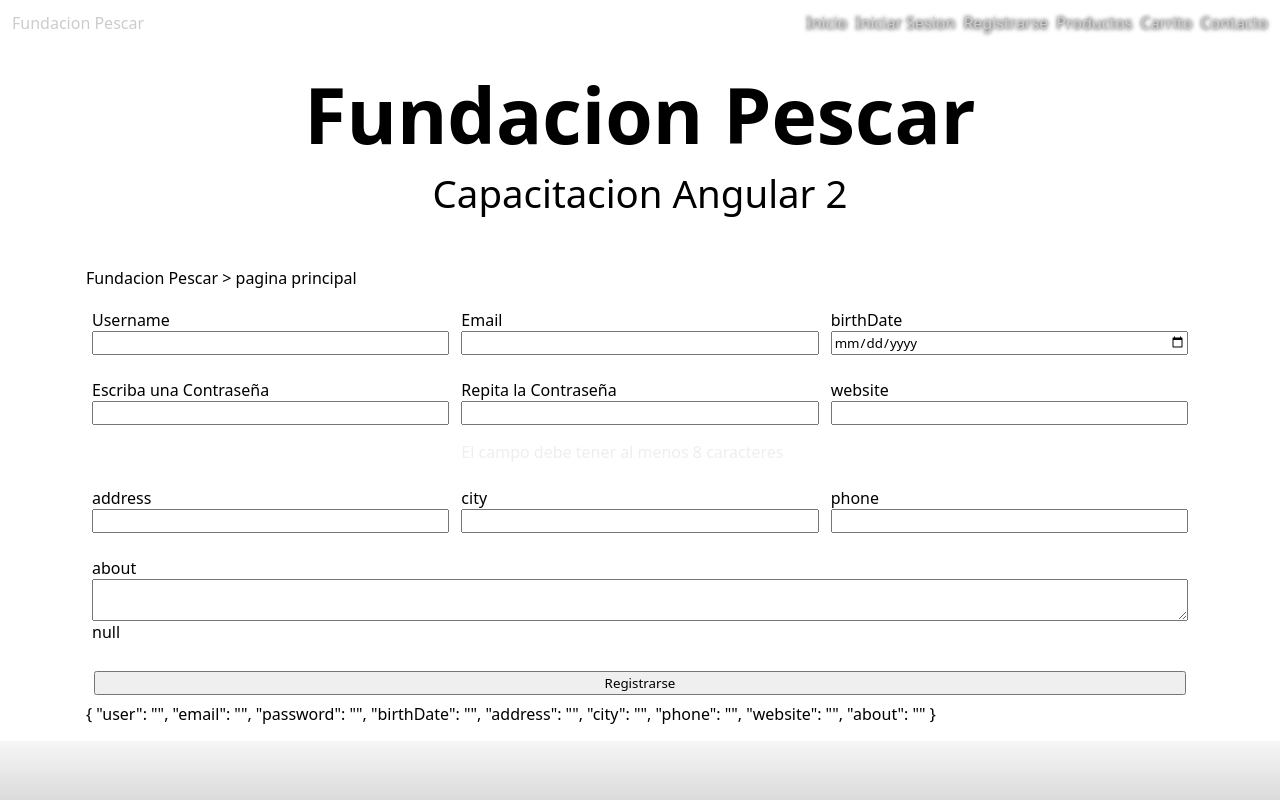
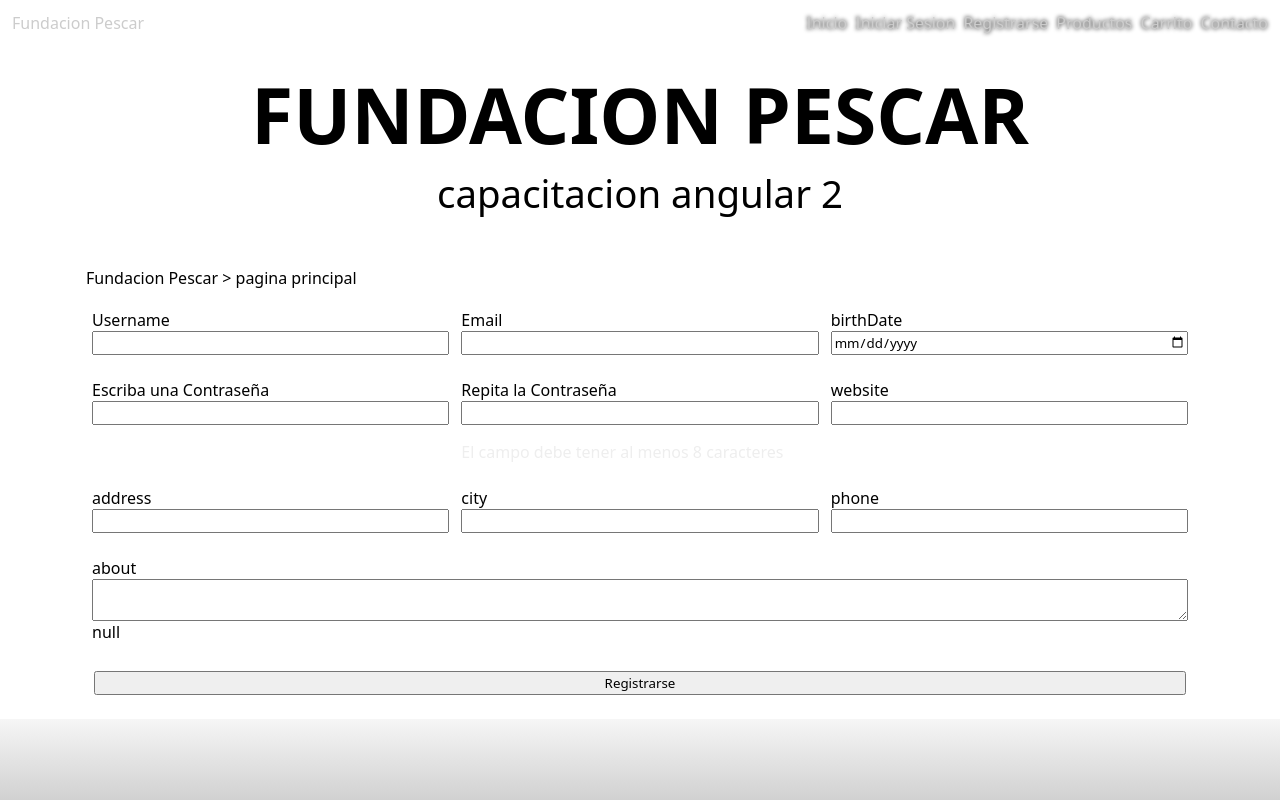
Before and after one commit to fundacion-pescar-lxv09/angular, an Angular app: page /signin in a window 1280 px wide. Shown: the top 800 px of the page. Built offline with nearby package versions, Linux system fonts and the light colour scheme.

Commit message:
reafactorizar imports y agregar servicio de usuarios

```diff
--- a/src/app/footer/footer.component.ts
+++ b/src/app/footer/footer.component.ts
@@ -4,7 +4,9 @@ import { SocialComponent } from "../social/social.component";
 @Component({
     selector: 'app-footer',
     standalone: true,
-    imports: [ SocialComponent ],
+    imports: [
+        SocialComponent,
+    ],
     templateUrl: './footer.template.html',
     styleUrls: ['./footer.styles.css'],
 })
--- a/src/app/header/header.component.html
+++ b/src/app/header/header.component.html
@@ -1,4 +1,4 @@
 <header>
-    <h1>{{title}}</h1>
-    <p>{{subtitle}}</p>
+    <h1>{{title | uppercase}}</h1>
+    <p>{{subtitle | lowercase}}</p>
 </header>
--- a/src/app/header/header.component.ts
+++ b/src/app/header/header.component.ts
@@ -1,11 +1,17 @@
+import { LowerCasePipe, UpperCasePipe } from '@angular/common';
 import { Component, Input, } from '@angular/core';
 
 @Component({
   selector: 'app-header',
+  imports: [
+    LowerCasePipe,
+    UpperCasePipe,
+  ],
   standalone: true,
   templateUrl: './header.component.html',
   styleUrl: './header.component.css'
 })
+
 export class HeaderComponent {
   @Input() title?:string
   @Input() subtitle?:string
--- a/src/app/nav/nav.component.ts
+++ b/src/app/nav/nav.component.ts
@@ -5,7 +5,9 @@ import { RouterLink } from '@angular/router';
 @Component({
   selector: 'app-nav',
   standalone: true,
-  imports: [ RouterLink ],
+  imports: [
+    RouterLink,
+  ],
   templateUrl: './nav.component.html',
   styleUrl: './nav.component.css'
 })
--- a/src/app/social/social.component.ts
+++ b/src/app/social/social.component.ts
@@ -5,7 +5,9 @@ import { Link } from '../../models/Link'
 @Component({
   selector: 'app-social',
   standalone: true,
-  imports: [ CommonModule ],
+  imports: [
+    CommonModule,
+  ],
   templateUrl: './social.component.html',
   styleUrl: './social.component.css'
 })
--- a/src/routes/home/home.component.html
+++ b/src/routes/home/home.component.html
@@ -1 +1 @@
-<p>home works!</p>
+<app-userlist/>
--- a/src/routes/home/home.component.ts
+++ b/src/routes/home/home.component.ts
@@ -1,9 +1,12 @@
 import { Component } from '@angular/core';
+import { UserListComponent } from '../../components/user-list/user-list.component';
 
 @Component({
   selector: 'app-home',
   standalone: true,
-  imports: [],
+  imports: [
+    UserListComponent,
+  ],
   templateUrl: './home.component.html',
   styleUrl: './home.component.css'
 })
--- a/src/routes/login/login.component.ts
+++ b/src/routes/login/login.component.ts
@@ -9,7 +9,11 @@ interface User{
 @Component({
   selector: 'app-login',
   standalone: true,
-  imports: [ FormsModule, JsonPipe, UpperCasePipe],
+  imports: [
+    FormsModule,
+    JsonPipe,
+    UpperCasePipe,
+  ],
   templateUrl: './login.component.html',
   styleUrl: './login.component.css'
 })
--- a/src/routes/not-found/not-found.component.ts
+++ b/src/routes/not-found/not-found.component.ts
@@ -5,7 +5,9 @@ import { Error } from '../../models/Error';
 @Component({
   selector: 'app-not-found',
   standalone: true,
-  imports: [ RouterLink ],
+  imports: [
+    RouterLink,
+  ],
   templateUrl: './not-found.component.html',
   styleUrl: './not-found.component.css'
 })
--- a/src/routes/signin/signin.component.html
+++ b/src/routes/signin/signin.component.html
@@ -68,5 +68,3 @@
     </fieldset>
     <button type="submit">{{text}}</button>
 </form>
-
-{{signInForm.value | json}}
--- a/src/routes/signin/signin.component.ts
+++ b/src/routes/signin/signin.component.ts
@@ -6,7 +6,11 @@ import { ValidityComponent } from '../../components/validity/validity.component'
 @Component({
   selector: 'app-signin',
   standalone: true,
-  imports: [ ValidityComponent, JsonPipe, ReactiveFormsModule ],
+  imports: [
+    ValidityComponent,
+    JsonPipe,
+    ReactiveFormsModule,
+  ],
   templateUrl: './signin.component.html',
   styleUrl: './signin.component.css'
 })
```
Also changed, not shown: src/app/app.config.ts (line endings or trailing spaces).
